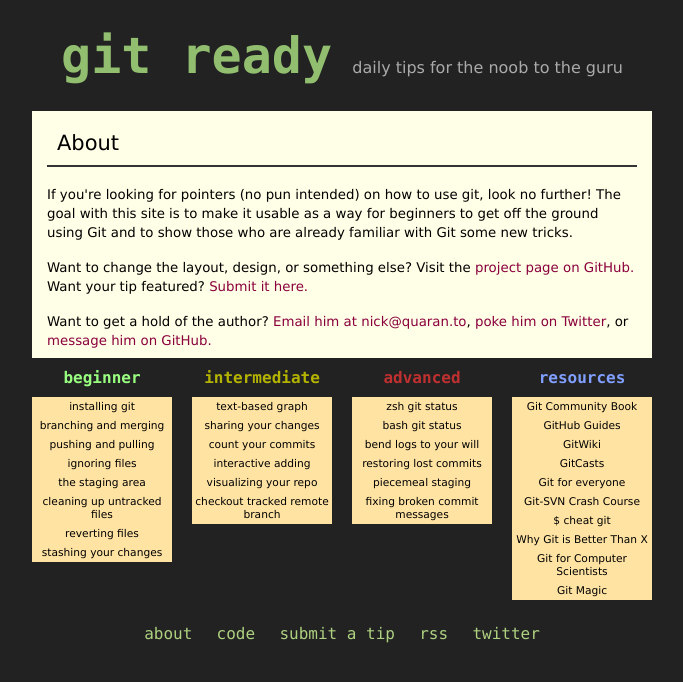
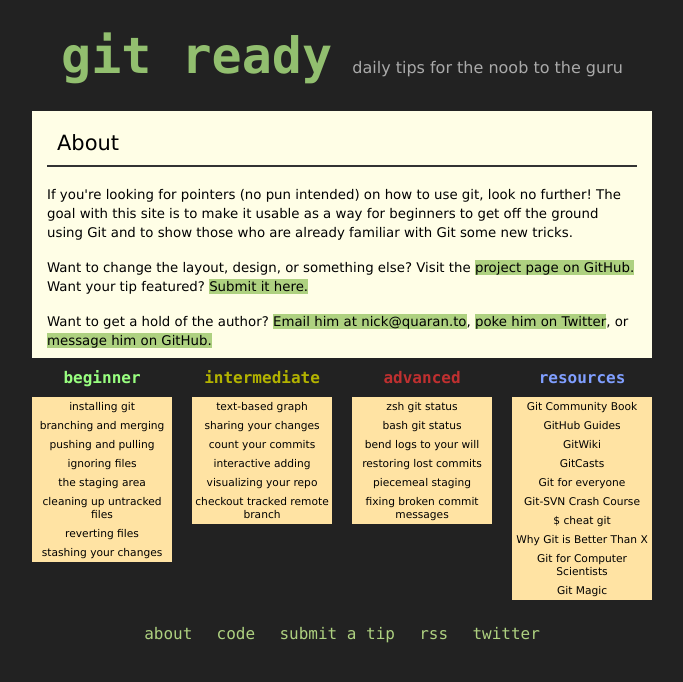
Before and after one commit to qrush/gitready, a Jekyll site: the page built from about.html, in a window 1280 px wide. Shown: the top 682 px of the page, without its empty margins (298-981 px from the left). Built offline with Jekyll 4.4.1, drawn with Linux system fonts in a browser that asks for light colours.

Commit message:
Index needs the colored links too

```diff
--- a/css/screen.css
+++ b/css/screen.css
@@ -11,12 +11,12 @@
   text-decoration: none;
 }
 
-#post p a {
+.content p a {
   color: #000;
 	background: #AED180;
 }
 
-#post p a:hover {
+.content p a:hover {
   color: #fff;
   background: #000;
 }
@@ -188,7 +188,12 @@
 /*
 /*****************************************************************************/
 
-#more { margin: 10px 0; padding: 3px; display:block; font-size: 13px; font-weight: bold; }
+#more {
+  margin: 10px 0;
+  padding: 3px;
+  display:block;
+  font-size: 13px;
+  font-weight: bold; }
 
   /* standard */
 
--- a/index.html
+++ b/index.html
@@ -7,7 +7,7 @@
   <h2><a href="{{ first_post.url }}">
     newest tip: {{ first_post.title }}
   </a></h2>
-  {{ first_post.content | truncate: 384 }}
+  {{ first_post.content | truncate: 390 }}
   <a id="more" href="{{ first_post.url }}">Read More &raquo;</a>
 </div>
 <div class="grid_2 omega">
```
